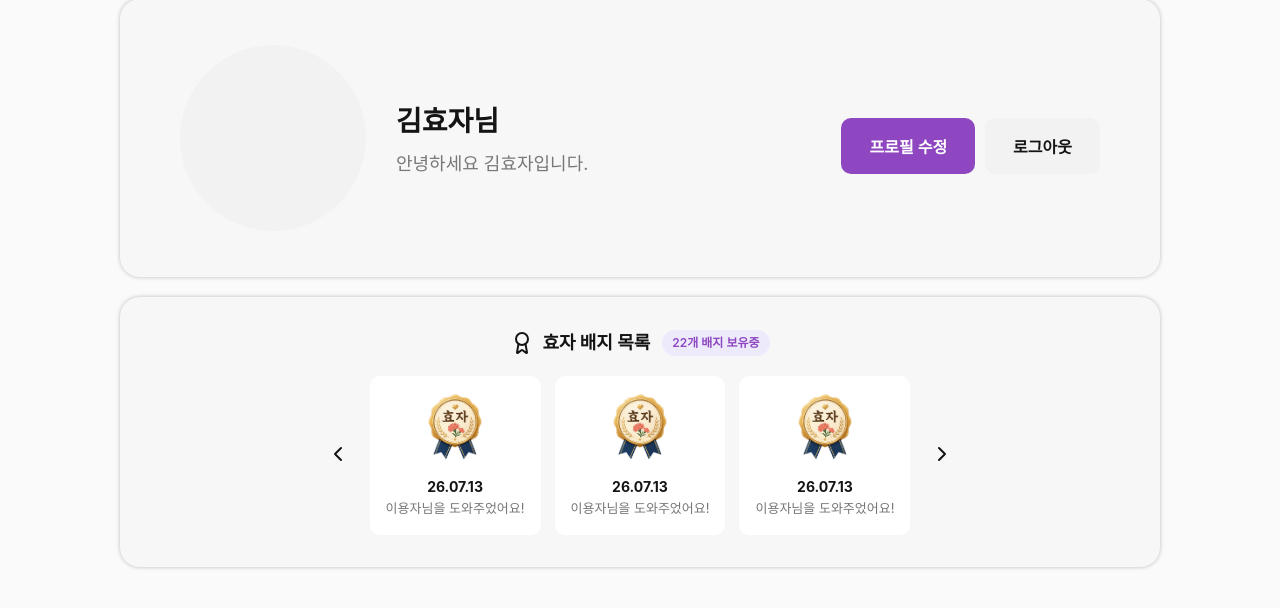
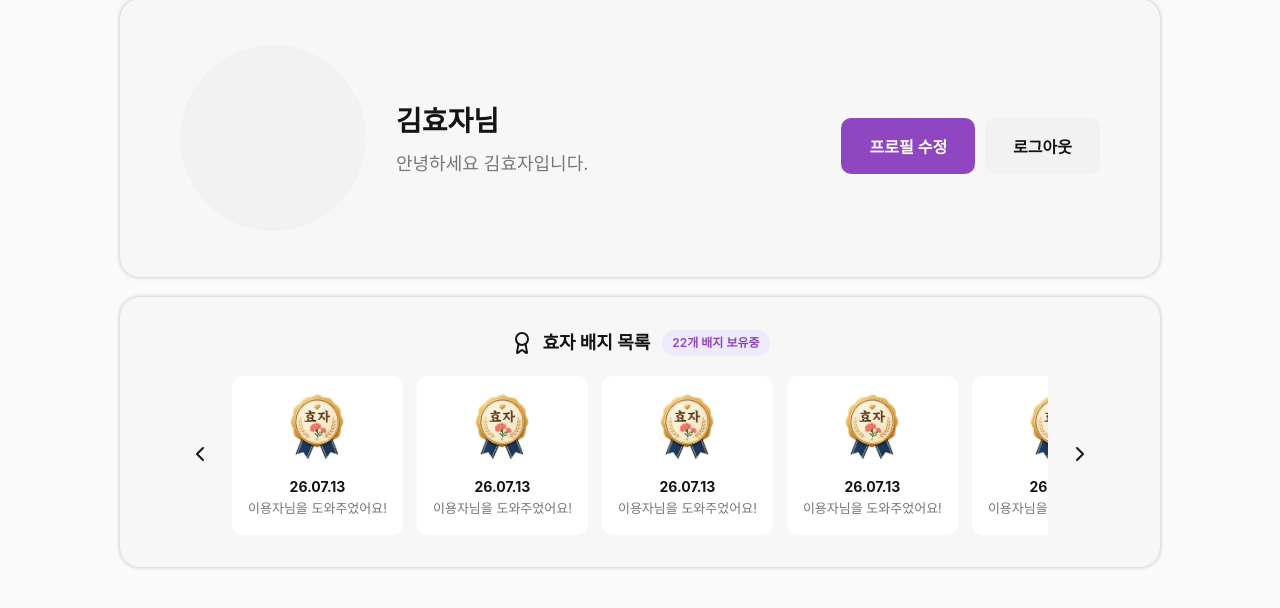
Before and after one commit to Pirogramming-25/Hackathon_5, a Django app: page /mypage/ in a window 1280 px wide. Shown: the part 103-711 px from the top of the page. Run offline with Django 5.2, Linux system fonts and the light colour scheme.

Commit message:
wip: 작업 중간 저장

```diff
--- a/apps/helper/static/helper/css/mypage.css
+++ b/apps/helper/static/helper/css/mypage.css
@@ -68,6 +68,7 @@ background: var(--btn-gray);
     color: var(--text);
 }
 
+/* 배지 카드 - 프로필 카드와 폭/스타일 통일 */
 .badge-card {
     width: 100%;
     background: #F7F7F7;
@@ -111,9 +112,15 @@ flex-shrink: 0;
 
 .badge-list {
     display: flex;
-justify-content: center;
     gap: 14px;
     overflow-x: auto;
+    padding-right: 20px;
+    scrollbar-width: none;
+    -ms-overflow-style: none;
+}
+
+.badge-list::-webkit-scrollbar {
+    display: none;
 }
 
 .badge-item {
--- a/apps/helper/static/helper/js/auth.js
+++ b/apps/helper/static/helper/js/auth.js
@@ -6,7 +6,7 @@ if (backBtn) {
     });
 }
 
-
+// 비밀번호 숨기기
 const toggleBtn = document.querySelector('.btn-toggle-password');
 if (toggleBtn) {
     toggleBtn.addEventListener('click', () => {
--- a/apps/helper/static/helper/js/complete.js
+++ b/apps/helper/static/helper/js/complete.js
@@ -0,0 +1,6 @@
+const confirmBtn = document.querySelector('.btn-confirm');
+if (confirmBtn) {
+    confirmBtn.addEventListener('click', () => {
+        window.location.href = '/';
+    });
+}
--- a/apps/helper/static/helper/js/home.js
+++ b/apps/helper/static/helper/js/home.js
@@ -1,13 +1,15 @@
 const mypageBtn = document.querySelector('.btn-mypage');
 if (mypageBtn) {
     mypageBtn.addEventListener('click', () => {
-        window.location.href = '/helper/mypage/';
+        window.location.href = '/mypage/';
     });
 }
 
 const viewRankingBtn = document.querySelector('.btn-view-ranking');
 if (viewRankingBtn) {
     viewRankingBtn.addEventListener('click', () => {
-        window.location.href = '/helper/ranking/';
+        window.location.href = '/ranking/';
     });
 }
+
+//badge_count, 랭킹 top3 API 연동
--- a/apps/helper/static/helper/js/mypage.js
+++ b/apps/helper/static/helper/js/mypage.js
@@ -1,14 +1,14 @@
 const editBtn = document.querySelector('.btn-editprofile');
 if (editBtn) {
     editBtn.addEventListener('click', () => {
-        window.location.href = '/helper/myinfo/';
+        window.location.href = '/myinfo/';
     });
 }
 
 const logoutBtn = document.querySelector('.btn-logout');
 if (logoutBtn) {
     logoutBtn.addEventListener('click', () => {
-        window.location.href = '/helper/logout/';
+        window.location.href = '/logout/';
     });
 }
 
@@ -17,16 +17,21 @@ const badgeList = document.querySelector('.badge-list');
 const prevBtn = document.querySelector('.carousel-btn.prev');
 const nextBtn = document.querySelector('.carousel-btn.next');
 
+function getScrollAmount() {
+    const item = document.querySelector('.badge-item');
+    if (!item) return 170;
+    const gap = 14;
+    return item.offsetWidth + gap;
+}
+
 if (prevBtn && badgeList) {
     prevBtn.addEventListener('click', () => {
-        badgeList.scrollBy({ left: -170, behavior: 'smooth' });
+        badgeList.scrollBy({ left: -getScrollAmount(), behavior: 'smooth' });
     });
 }
 
 if (nextBtn && badgeList) {
     nextBtn.addEventListener('click', () => {
-        badgeList.scrollBy({ left: 170, behavior: 'smooth' });
+        badgeList.scrollBy({ left: getScrollAmount(), behavior: 'smooth' });
     });
 }
-
-// TODO: 배지 목록 API 연동
--- a/apps/helper/templates/helper/_base.html
+++ b/apps/helper/templates/helper/_base.html
@@ -12,7 +12,7 @@
 
   {% block nav %}
   <header class="top-nav">
-    <span class="logo">효도클릭</span>
+    <a href="/" class="logo">효도클릭</a>
   </header>
   {% endblock %}
 
--- a/apps/helper/templates/helper/mypage.html
+++ b/apps/helper/templates/helper/mypage.html
@@ -48,6 +48,31 @@
                     <p class="badge-date">26.07.13</p>
                     <p class="badge-desc">이용자님을 도와주었어요!</p>
                 </div>
+                <div class="badge-item">
+                    <img src="{% static 'helper/img/badge.png' %}" alt="효자 배지" class="badge-thumb">
+                    <p class="badge-date">26.07.13</p>
+                    <p class="badge-desc">이용자님을 도와주었어요!</p>
+                </div>
+                <div class="badge-item">
+                    <img src="{% static 'helper/img/badge.png' %}" alt="효자 배지" class="badge-thumb">
+                    <p class="badge-date">26.07.13</p>
+                    <p class="badge-desc">이용자님을 도와주었어요!</p>
+                </div>
+                <div class="badge-item">
+                    <img src="{% static 'helper/img/badge.png' %}" alt="효자 배지" class="badge-thumb">
+                    <p class="badge-date">26.07.13</p>
+                    <p class="badge-desc">이용자님을 도와주었어요!</p>
+                </div>
+                <div class="badge-item">
+                    <img src="{% static 'helper/img/badge.png' %}" alt="효자 배지" class="badge-thumb">
+                    <p class="badge-date">26.07.13</p>
+                    <p class="badge-desc">이용자님을 도와주었어요!</p>
+                </div>
+                <div class="badge-item">
+                    <img src="{% static 'helper/img/badge.png' %}" alt="효자 배지" class="badge-thumb">
+                    <p class="badge-date">26.07.13</p>
+                    <p class="badge-desc">이용자님을 도와주었어요!</p>
+                </div>
             </div>
 
             <button class="carousel-btn next">
```
Also changed, not shown: apps/helper/static/helper/js/accept.js (+14 -0 lines), apps/helper/static/helper/js/drawings.js (+23 -2 lines). Lines whose indentation alone changed are shown as unchanged.
